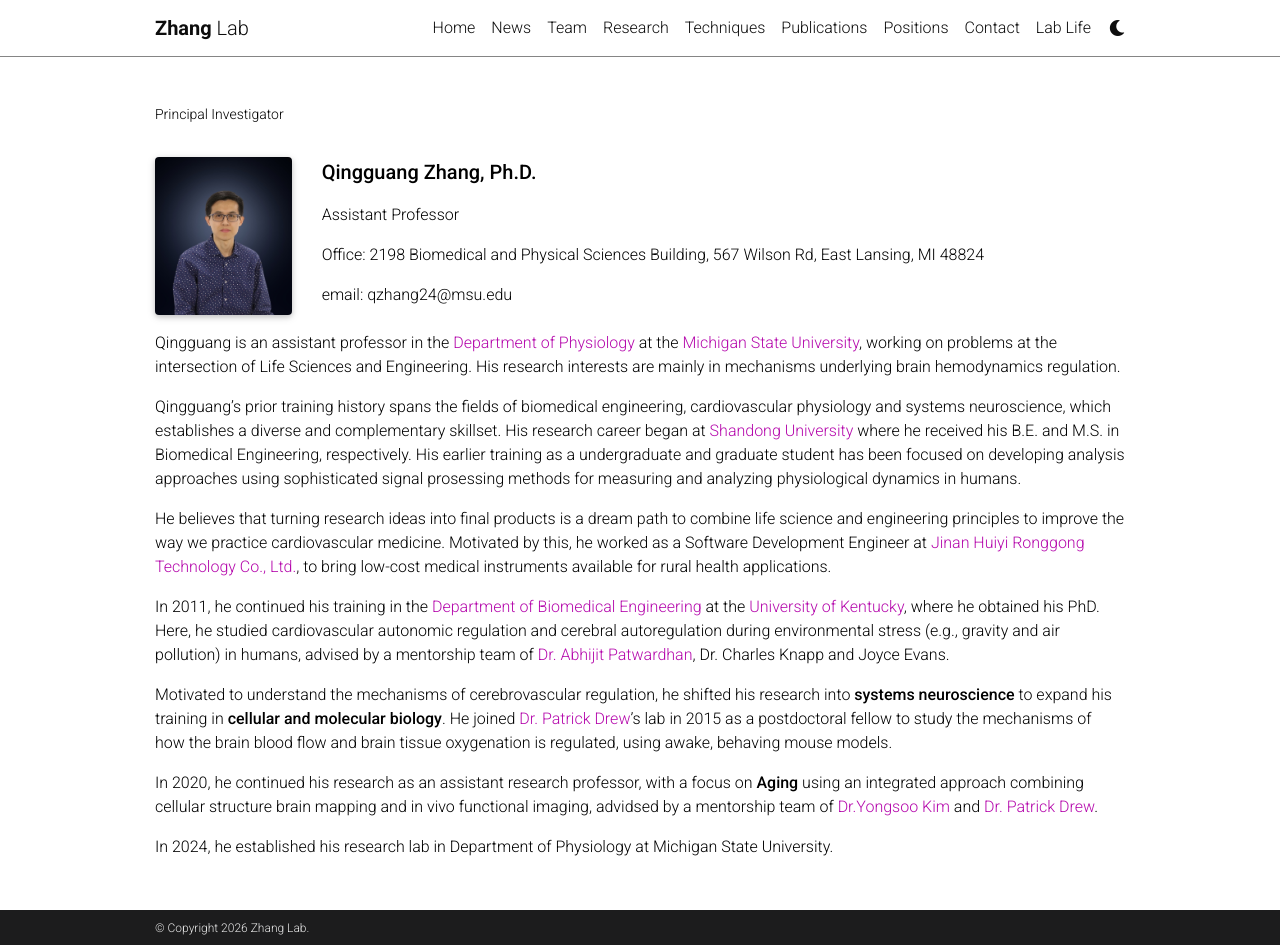
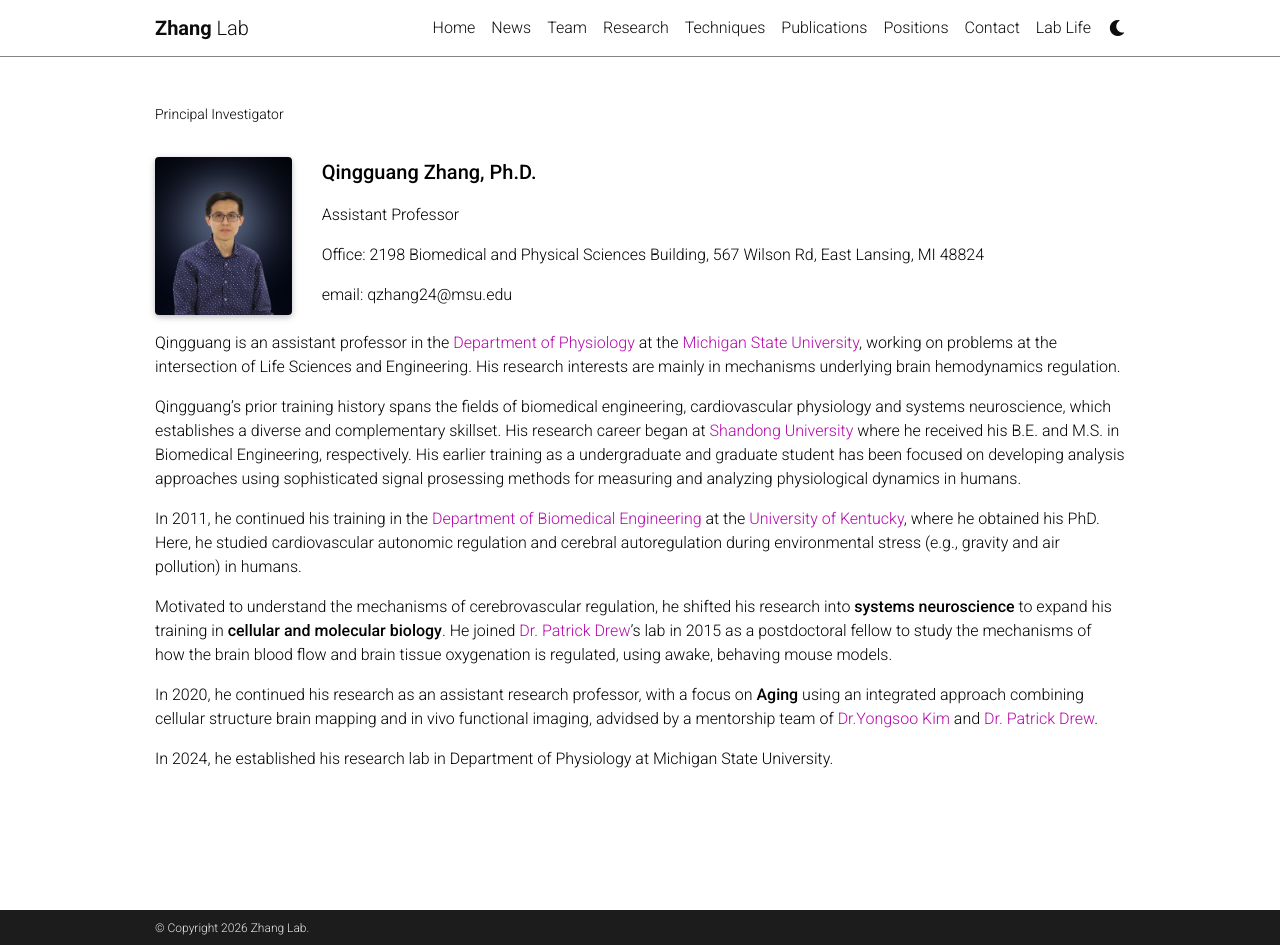
Before and after one commit to zhanglabmsu/zhanglabmsu.github.io, a Jekyll site: the page built from _projects/00_qingguang_zhang.md, in a window 1280 px wide and 945 px high. Built offline with Jekyll 4.4.1, drawn with Linux system fonts in a browser that asks for light colours; full-size pictures stand in for the smaller copies a plugin makes; comment, search, counter and statistics services are not loaded; a style sheet for code colours, icons or effects is not loaded.

Commit message:
initial commit

```diff
--- a/_projects/00_qingguang_zhang.md
+++ b/_projects/00_qingguang_zhang.md
@@ -26,9 +26,7 @@ Qingguang is an assistant professor in the [Department of Physiology](https://ph
 
 Qingguang's prior training history spans the fields of biomedical engineering, cardiovascular physiology and systems neuroscience, which establishes a diverse and complementary skillset. His research career began at [Shandong University](https://www.en.sdu.edu.cn/) where he received his B.E. and M.S. in Biomedical Engineering, respectively. His earlier training as a undergraduate and graduate student has been focused on developing analysis approaches using sophisticated signal prosessing methods for measuring and analyzing physiological dynamics in humans.
 
-He believes that turning research ideas into final products is a dream path to combine life science and engineering principles to improve the way we practice cardiovascular medicine. Motivated by this, he worked as a Software Development Engineer at [Jinan Huiyi Ronggong Technology Co., Ltd.](http://www.hyrgyl.com/), to bring low-cost medical instruments available for rural health applications.
-
-In 2011, he continued his training in the [Department of Biomedical Engineering](https://www.uky.edu/academics/bachelors/biomedical-engineering) at the [University of Kentucky](https://www.uky.edu/academics/bachelors/biomedical-engineering), where he obtained his PhD. Here, he studied cardiovascular autonomic regulation and cerebral autoregulation during environmental stress (e.g., gravity and air pollution) in humans, advised by a mentorship team of [Dr. Abhijit Patwardhan](https://www.engr.uky.edu/directory/patwardhan-abhijit), Dr. Charles Knapp and Joyce Evans.
+In 2011, he continued his training in the [Department of Biomedical Engineering](https://www.uky.edu/academics/bachelors/biomedical-engineering) at the [University of Kentucky](https://www.uky.edu/academics/bachelors/biomedical-engineering), where he obtained his PhD. Here, he studied cardiovascular autonomic regulation and cerebral autoregulation during environmental stress (e.g., gravity and air pollution) in humans.
 
 Motivated to understand the mechanisms of cerebrovascular regulation, he shifted his research into **systems neuroscience** to expand his training in **cellular and molecular biology**. He joined [Dr. Patrick Drew](https://www.drew-lab.org/)'s lab in 2015 as a postdoctoral fellow to study the mechanisms of how the brain blood flow and brain tissue oxygenation is regulated, using awake, behaving mouse models.
 
```
